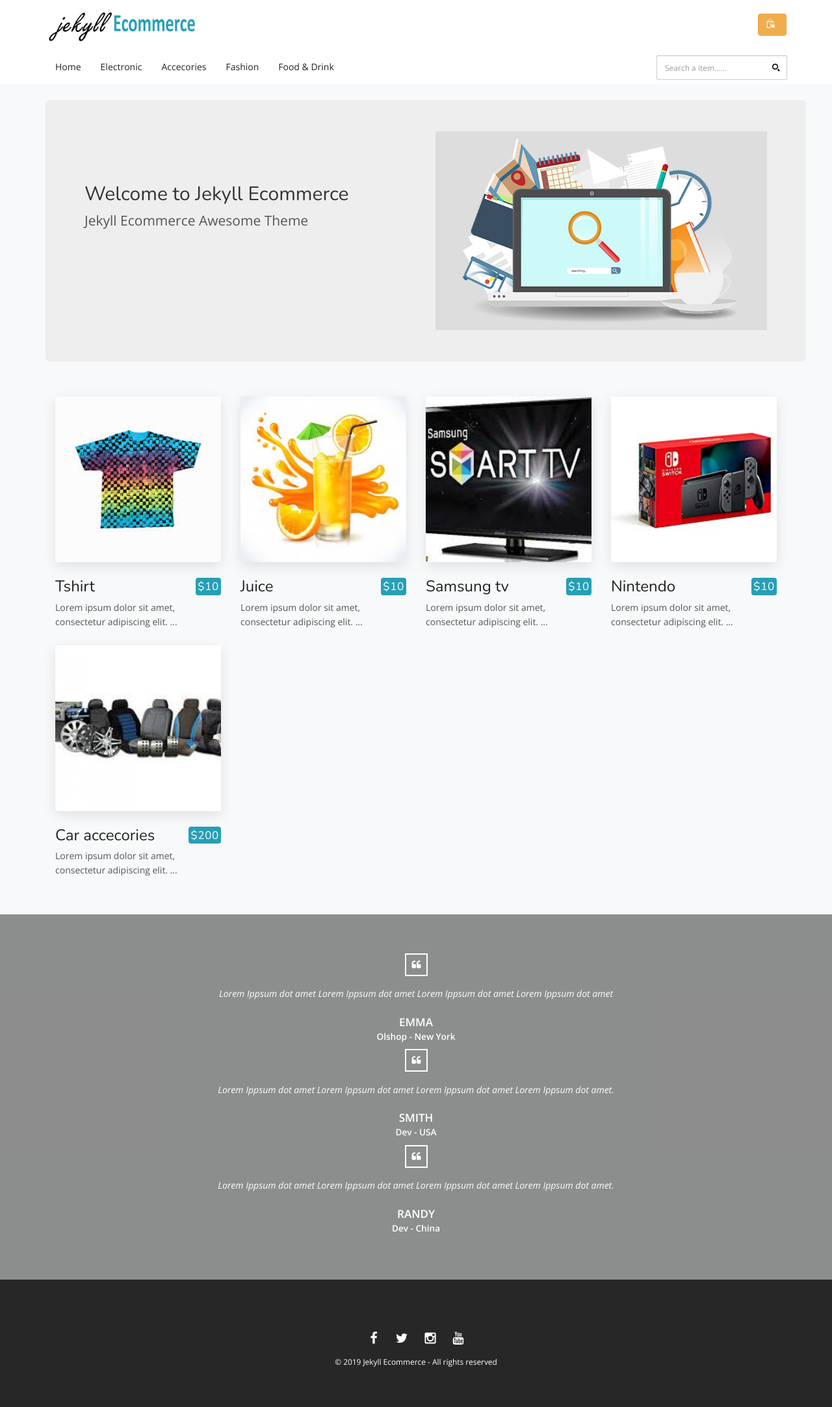
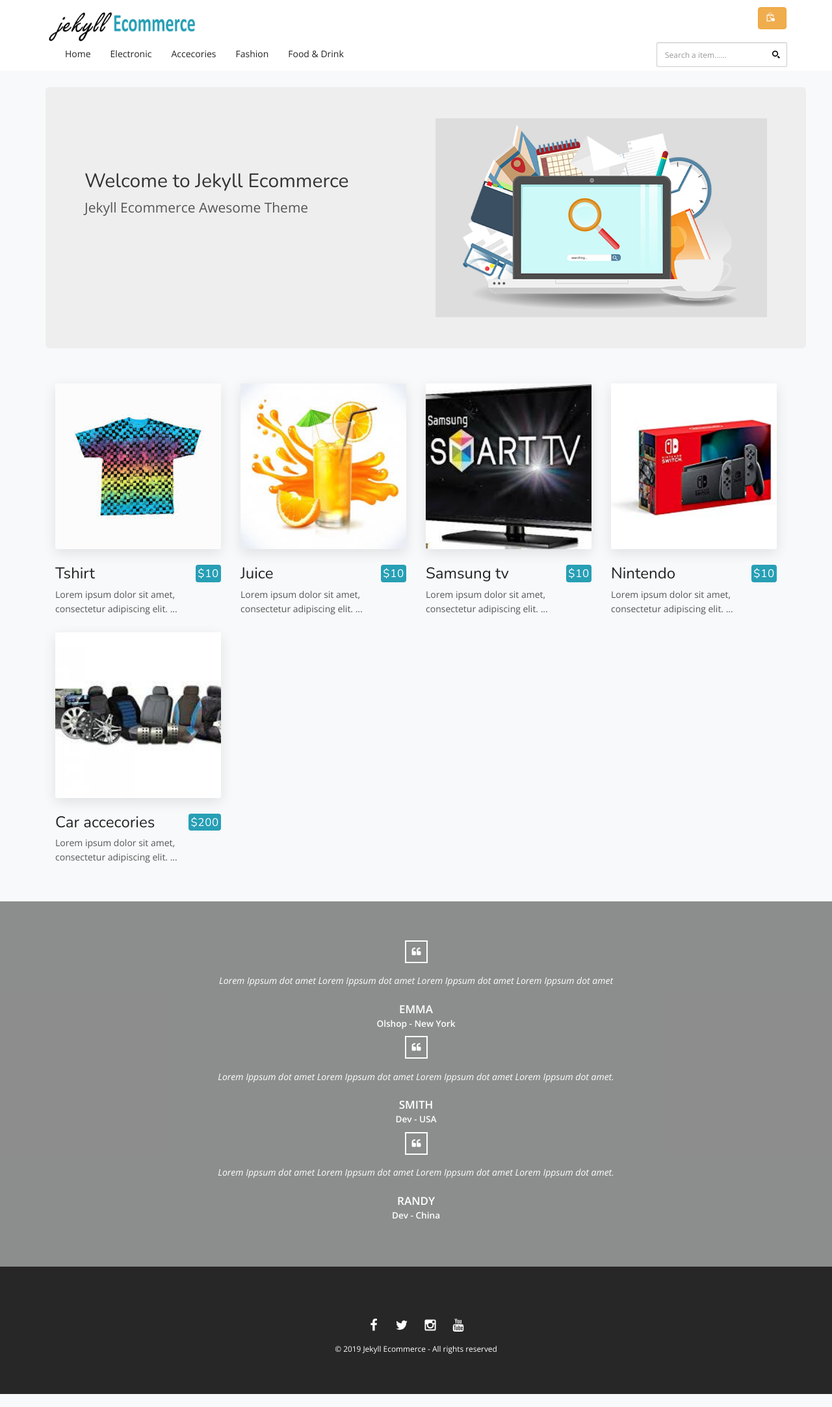
Before and after one commit to wahyu243/wah, a Jekyll site: the page built from index.html, in a window 1280 px wide. Shown: the whole page at 65% size. Built offline with Jekyll 4.4.1, drawn with Linux system fonts in a browser that asks for light colours; nearby versions of some CDN libraries; the list of posts is cut into pages by our own code.

Commit message:
Update _navbar.scss

```diff
--- a/_sass/bootstrap/_navbar.scss
+++ b/_sass/bootstrap/_navbar.scss
@@ -1,6 +1,234 @@
 //
 // Navbars
 // --------------------------------------------------
+
+//
+// Navbars
+// --------------------------------------------------
+
+
+// Wrapper and base class
+//
+// Provide a static navbar from which we expand to create full-width, fixed, and
+// other navbar variations.
+
+.navbar {
+  position: relative;
+  min-height: $navbar-height; // Ensure a navbar always shows (e.g., without a .navbar-brand in collapsed mode)
+  margin-bottom: $navbar-margin-bottom;
+  border: 1px solid transparent;
+
+  // Prevent floats from breaking the navbar
+  @include clearfix;
+
+  @media (min-width: $grid-float-breakpoint) {
+    border-radius: $navbar-border-radius;
+  }
+}
+
+
+// Navbar heading
+//
+// Groups `.navbar-brand` and `.navbar-toggle` into a single component for easy
+// styling of responsive aspects.
+
+.navbar-header {
+  @include clearfix;
+
+  @media (min-width: $grid-float-breakpoint) {
+    float: left;
+  }
+}
+
+
+// Navbar collapse (body)
+//
+// Group your navbar content into this for easy collapsing and expanding across
+// various device sizes. By default, this content is collapsed when <768px, but
+// will expand past that for a horizontal display.
+//
+// To start (on mobile devices) the navbar links, forms, and buttons are stacked
+// vertically and include a `max-height` to overflow in case you have too much
+// content for the user's viewport.
+
+.navbar-collapse {
+  overflow-x: visible;
+  padding-right: $navbar-padding-horizontal;
+  padding-left:  $navbar-padding-horizontal;
+  border-top: 1px solid transparent;
+  box-shadow: inset 0 1px 0 rgba(255,255,255,.1);
+  @include clearfix;
+  -webkit-overflow-scrolling: touch;
+
+  &.in {
+    overflow-y: auto;
+  }
+
+  @media (min-width: $grid-float-breakpoint) {
+    width: auto;
+    border-top: 0;
+    box-shadow: none;
+
+    &.collapse {
+      display: block !important;
+      height: auto !important;
+      padding-bottom: 0; // Override default setting
+      overflow: visible !important;
+    }
+
+    &.in {
+      overflow-y: visible;
+    }
+
+    // Undo the collapse side padding for navbars with containers to ensure
+    // alignment of right-aligned contents.
+    .navbar-fixed-top &,
+    .navbar-static-top &,
+    .navbar-fixed-bottom & {
+      padding-left: 0;
+      padding-right: 0;
+    }
+  }
+}
+
+.navbar-fixed-top,
+.navbar-fixed-bottom {
+  .navbar-collapse {
+    max-height: $navbar-collapse-max-height;
+
+    @media (max-device-width: $screen-xs-min) and (orientation: landscape) {
+      max-height: 200px;
+    }
+  }
+}
+
+
+// Both navbar header and collapse
+//
+// When a container is present, change the behavior of the header and collapse.
+
+.container,
+.container-fluid {
+  > .navbar-header,
+  > .navbar-collapse {
+    margin-right: -$navbar-padding-horizontal;
+    margin-left:  -$navbar-padding-horizontal;
+
+    @media (min-width: $grid-float-breakpoint) {
+      margin-right: 0;
+      margin-left:  0;
+    }
+  }
+}
+
+
+//
+// Navbar alignment options
+//
+// Display the navbar across the entirety of the page or fixed it to the top or
+// bottom of the page.
+
+// Static top (unfixed, but 100% wide) navbar
+.navbar-static-top {
+  z-index: $zindex-navbar;
+  border-width: 0 0 1px;
+
+  @media (min-width: $grid-float-breakpoint) {
+    border-radius: 0;
+  }
+}
+
+// Fix the top/bottom navbars when screen real estate supports it
+.navbar-fixed-top,
+.navbar-fixed-bottom {
+  position: fixed;
+  right: 0;
+  left: 0;
+  z-index: $zindex-navbar-fixed;
+
+  // Undo the rounded corners
+  @media (min-width: $grid-float-breakpoint) {
+    border-radius: 0;
+  }
+}
+.navbar-fixed-top {
+  top: 0;
+  border-width: 0 0 1px;
+}
+.navbar-fixed-bottom {
+  bottom: 0;
+  margin-bottom: 0; // override .navbar defaults
+  border-width: 1px 0 0;
+}
+
+
+// Brand/project name
+
+.navbar-brand {
+  float: left;
+  padding: $navbar-padding-vertical $navbar-padding-horizontal;
+  font-size: $font-size-large;
+  line-height: $line-height-computed;
+  height: $navbar-height;
+
+  &:hover,
+  &:focus {
+    text-decoration: none;
+  }
+
+  > img {
+    display: block;
+  }
+
+  @media (min-width: $grid-float-breakpoint) {
+    .navbar > .container &,
+    .navbar > .container-fluid & {
+      margin-left: -$navbar-padding-horizontal;
+    }
+  }
+}
+
+
+// Navbar toggle
+//
+// Custom button for toggling the `.navbar-collapse`, powered by the collapse
+// JavaScript plugin.
+
+.navbar-toggle {
+  position: relative;
+  float: right;
+  margin-right: $navbar-padding-horizontal;
+  padding: 9px 10px;
+  @include navbar-vertical-align(34px);
+  background-color: transparent;
+  background-image: none; // Reset unusual Firefox-on-Android default style; see https://github.com/necolas/normalize.css/issues/214
+  border: 1px solid transparent;
+  border-radius: $border-radius-base;
+
+  // We remove the `outline` here, but later compensate by attaching `:hover`
+  // styles to `:focus`.
+  &:focus {
+    outline: 0;
+  }
+
+  // Bars
+  .icon-bar {
+    display: block;
+    width: 22px;
+    height: 2px;
+    border-radius: 1px;
+  }
+  .icon-bar + .icon-bar {
+    margin-top: 4px;
+  }
+
+  @media (min-width: $grid-float-breakpoint) {
+    display: none;
+  }
+}
+
+
+
 .navbar {
     position: relative;
     display: -webkit-box;
```
